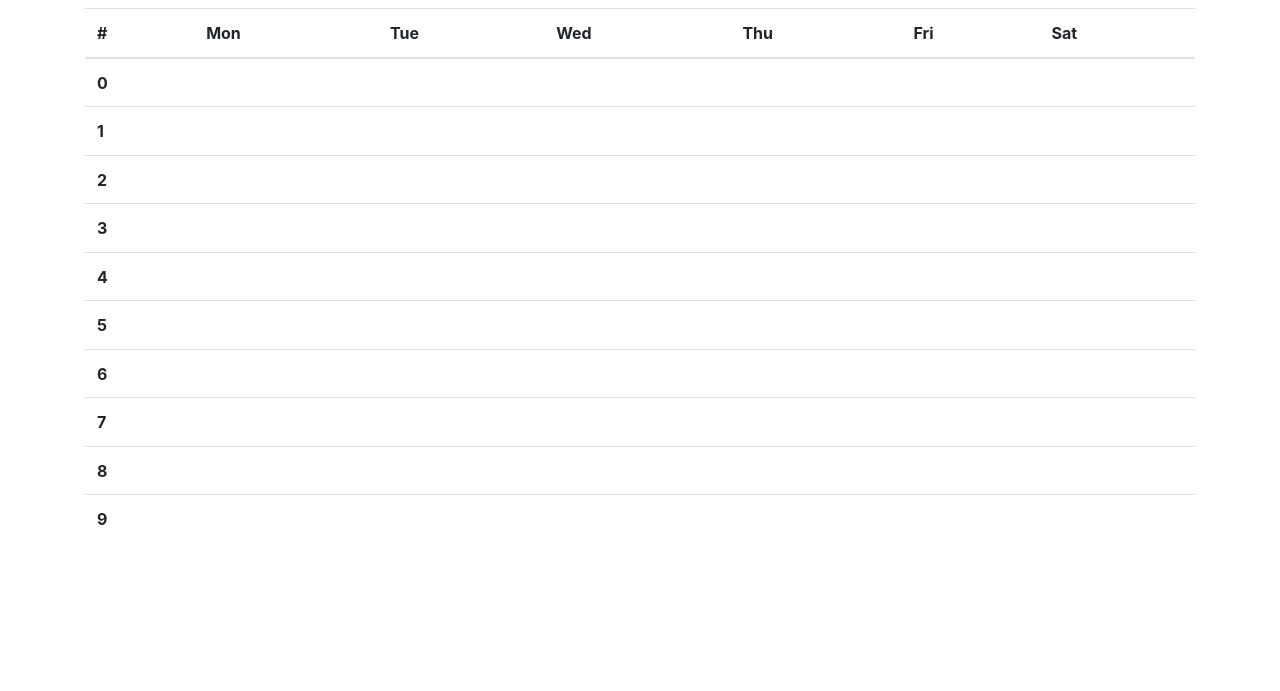
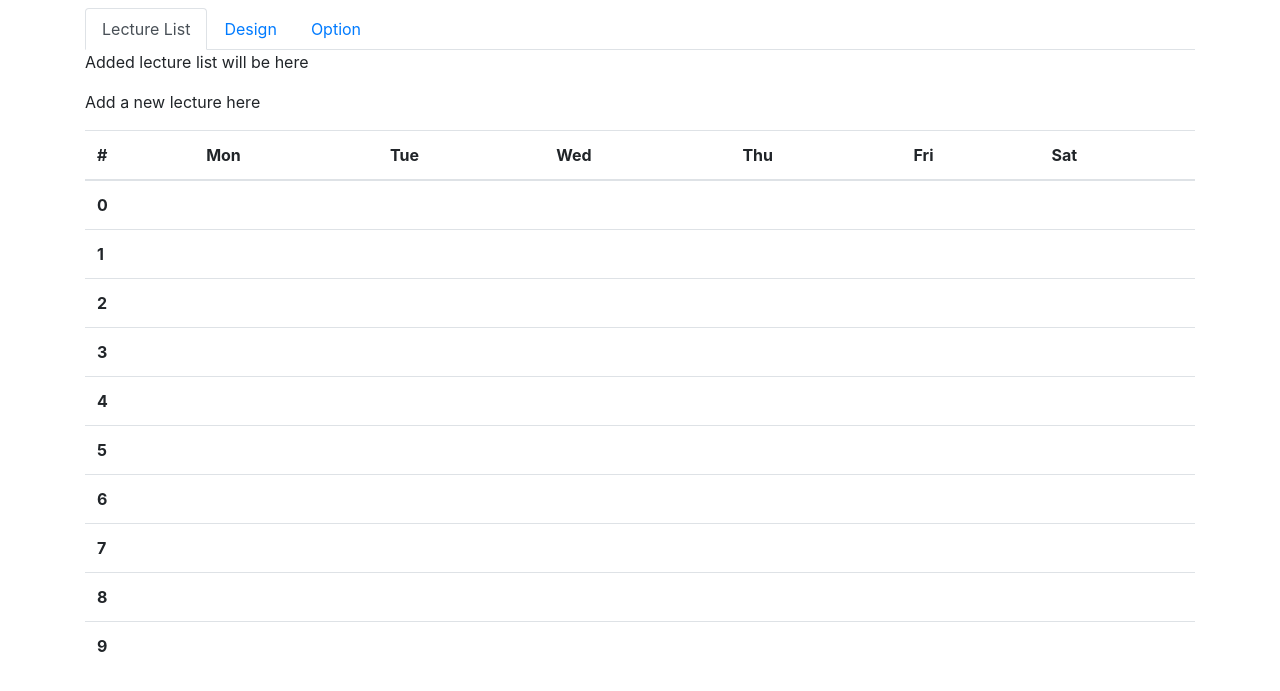
Before and after one commit to gunhoflash/TimePaper, a Node server app: page / in a window 1280 px wide. Shown: the part 48-739 px from the top of the page. Run offline with Node 20, Linux system fonts and the light colour scheme; lists and menus that the app fills with data are empty.

Commit message:
edit main.ejs

```diff
--- a/views/main.ejs
+++ b/views/main.ejs
@@ -27,6 +27,32 @@
 		</header>
 
 		<div class="container">
+			<ul class="nav nav-tabs" id="myTab" role="tablist">
+				<li class="nav-item">
+					<a class="nav-link active" id="lectureList-tab" data-toggle="tab" href="#lectureList" role="tab" aria-controls="lectureList" aria-selected="true">Lecture List</a>
+				</li>
+				<li class="nav-item">
+					<a class="nav-link" id="design-tab" data-toggle="tab" href="#design" role="tab" aria-controls="design" aria-selected="false">Design</a>
+				</li>
+				<li class="nav-item">
+					<a class="nav-link" id="option-tab" data-toggle="tab" href="#option" role="tab" aria-controls="option" aria-selected="false">Option</a>
+				</li>
+			</ul>
+			<div class="tab-content" id="myTabContent">
+				<div class="tab-pane fade show active" id="lectureList" role="tabpanel" aria-labelledby="lectureList-tab">
+					<p>Added lecture list will be here</p>
+					<p>Add a new lecture here</p>
+				</div>
+				<div class="tab-pane fade" id="design" role="tabpanel" aria-labelledby="design-tab">
+					<p>Select your own design here</p>
+				</div>
+				<div class="tab-pane fade" id="option" role="tabpanel" aria-labelledby="option-tab">
+					<p>Set the options here</p>
+				</div>
+			</div>
+		</div>
+
+		<div class="container">
 			<table class="table">
 				<thead>
 					<tr>
@@ -40,9 +66,8 @@
 					</tr>
 				</thead>
 				<tbody>
-
 					<% for (var i = 0; i < 10; i++) { %>
-							<tr></tr><th scope="row"><%= i %></th>
+						<tr><th scope="row"><%= i %></th>
 							<% for (var j = 0; j < 6; j++) { %>
 								<td></td>
 							<% } %>
```
Lines whose indentation alone changed are shown as unchanged.
